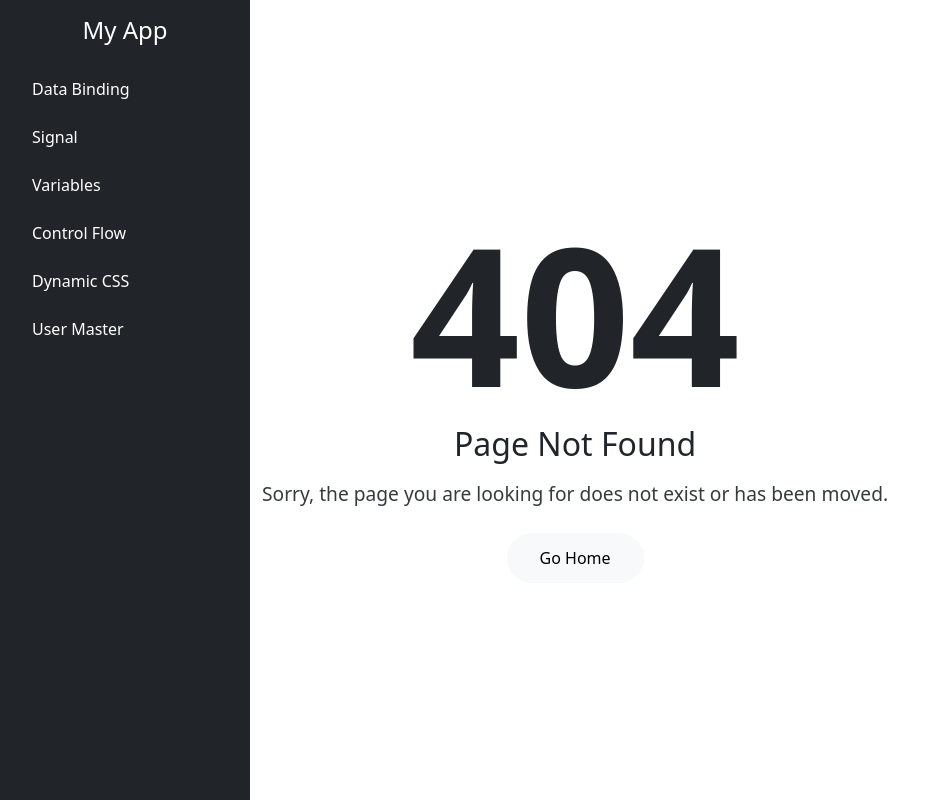
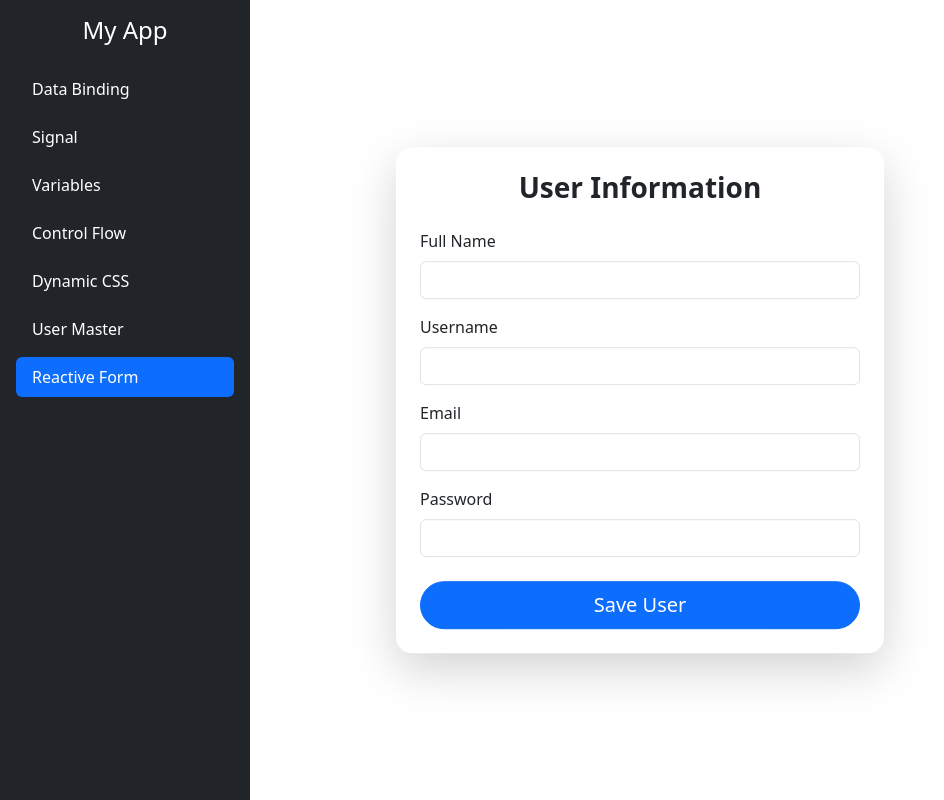
Before and after one commit to beattris/ng21_walkthrough, an Angular app: page /reactive-form in a window 1280 px wide. Before the commit this address had no page. Shown: the whole page, without its empty margins (0-944 px from the left). Built offline with nearby package versions, Linux system fonts and the light colour scheme.

Commit message:
created a reactiveForms component

```diff
--- /dev/null
+++ b/src/app/Components/reactive-form/reactive-form.css
@@ -0,0 +1,15 @@
+body {
+  display: grid;
+  place-items: center;
+  background-color: #f8f9fa;
+}
+
+.form-wrapper {
+  width: 100%;
+  max-width: 520px;
+  padding: 1rem;
+  position: absolute;
+  top: 50%;
+  left: 50%;
+  transform: translate(-50%, -50%);
+}
--- /dev/null
+++ b/src/app/Components/reactive-form/reactive-form.html
@@ -0,0 +1,45 @@
+<body>
+  <div class="form-wrapper">
+    <div class="card shadow-lg border-0 rounded-4">
+      <div class="card-body p-4">
+        <h3 class="text-center mb-4 fw-bold">User Information</h3>
+
+        <form [formGroup]="userForm">
+          <div class="mb-3">
+            <label class="form-label">Full Name</label>
+            <input type="text" class="form-control" formControlName="name" />
+             <!-- SHOWING VALIDATION/ERROR MESSAGES TO THE UI -->
+            @if (userForm.controls['name'].touched || userForm.controls['name'].dirty) {
+            <div class="text-danger">
+              @if (userForm.controls['name'].errors?.['required']) {
+              <span>This field is required</span>
+              }@else if (userForm.controls['name'].errors?.['minlength']) {
+              <span>Min 3 characters required</span>
+              }
+            </div>
+            }
+          </div>
+
+          <div class="mb-3">
+            <label class="form-label">Username</label>
+            <input type="text" class="form-control" formControlName="userName" />
+          </div>
+
+          <div class="mb-3">
+            <label class="form-label">Email</label>
+            <input type="email" class="form-control" formControlName="email" />
+          </div>
+
+          <div class="mb-3">
+            <label class="form-label">Password</label>
+            <input type="password" class="form-control" formControlName="password" />
+          </div>
+
+          <div class="d-grid mt-4">
+            <button class="btn btn-primary btn-lg rounded-pill">Save User</button>
+          </div>
+        </form>
+      </div>
+    </div>
+  </div>
+</body>
--- /dev/null
+++ b/src/app/Components/reactive-form/reactive-form.ts
@@ -0,0 +1,17 @@
+import { Component } from '@angular/core';
+import { FormControl, FormGroup, ReactiveFormsModule, Validators } from '@angular/forms';
+
+@Component({
+  selector: 'app-reactive-form',
+  imports: [ReactiveFormsModule],
+  templateUrl: './reactive-form.html',
+  styleUrl: './reactive-form.css',
+})
+export class ReactiveForm {
+  userForm: FormGroup = new FormGroup({
+    name: new FormControl('', [Validators.required, Validators.minLength(3)]),
+    userName: new FormControl('', [Validators.required]),
+    email: new FormControl('', [Validators.required]),
+    password: new FormControl('', [Validators.required]),
+  });
+}
--- a/src/app/app.html
+++ b/src/app/app.html
@@ -23,6 +23,9 @@
       <li class="nav-item">
         <a routerLink="user-master" routerLinkActive="active" class="nav-link text-white">User Master</a>
       </li>
+      <li class="nav-item">
+        <a routerLink="reactive-form" routerLinkActive="active" class="nav-link text-white">Reactive Form</a>
+      </li>
     </ul>
   </nav>
   <router-outlet></router-outlet>
--- a/src/app/app.routes.ts
+++ b/src/app/app.routes.ts
@@ -6,6 +6,7 @@ import { NotFoundComponent } from './Components/not-found-component/not-found-co
 import { ControlFlowComp } from './Components/control-flow-comp/control-flow-comp';
 import { DynamicCssComp } from './Components/dynamic-css-comp/dynamic-css-comp';
 import { UserMaster } from './Components/user-master/user-master';
+import { ReactiveForm } from './Components/reactive-form/reactive-form';
 
 export const routes: Routes = [
   { path: '', redirectTo: 'databinding', pathMatch: 'full' },
@@ -15,5 +16,6 @@ export const routes: Routes = [
     { path: 'control-flow', component: ControlFlowComp },
     { path: 'dynamic-css', component: DynamicCssComp },
     { path: 'user-master', component: UserMaster },
+    { path: 'reactive-form', component: ReactiveForm },
   {path: '**', component: NotFoundComponent}
 ];
```
